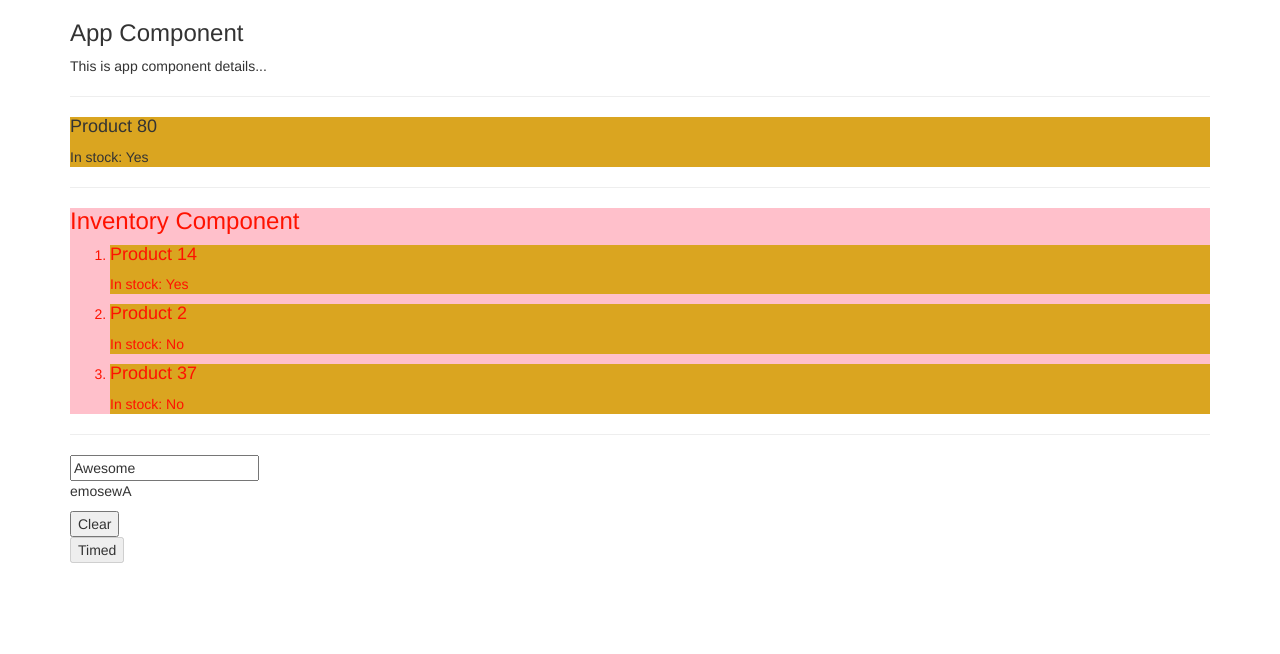
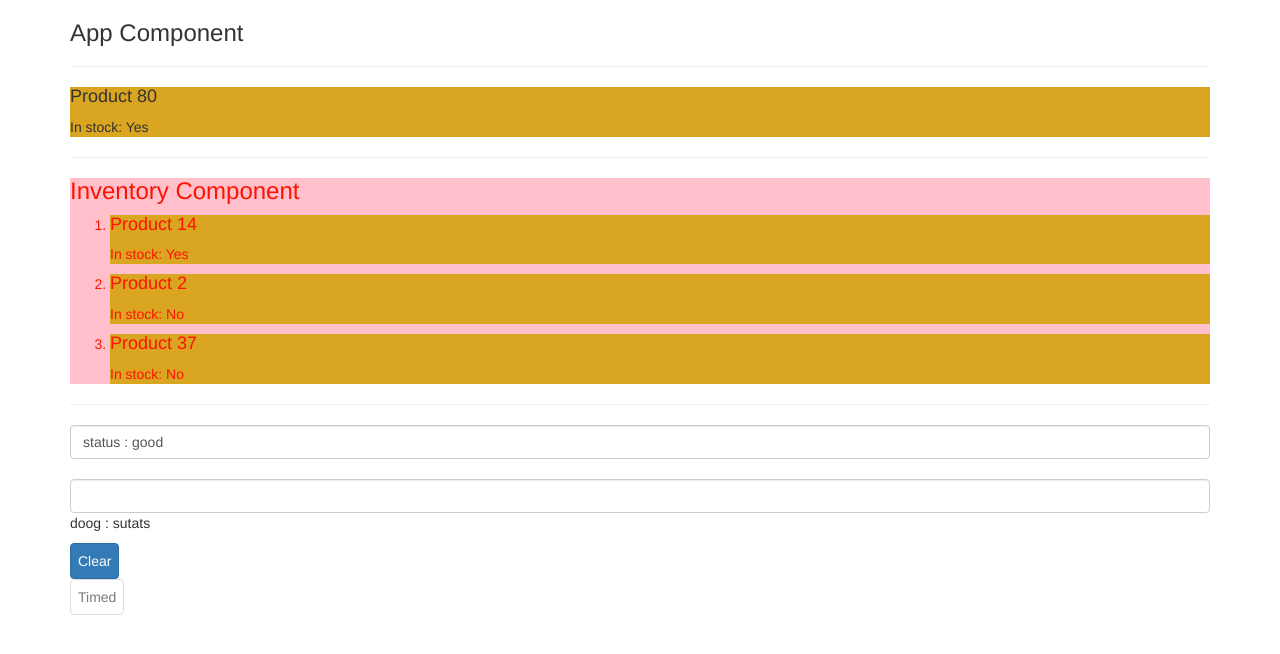
Before and after one commit to ChiefTwoPencils/ng-train-isinc, an Angular app: page / in a window 1280 px wide. Shown: the top 654 px of the page. Built offline with nearby package versions, Linux system fonts and the light colour scheme.

Commit message:
binding things

```diff
--- a/src/app/app.component.html
+++ b/src/app/app.component.html
@@ -22,13 +22,13 @@
   <div class="row">
     <div class="col-xs-12">
       <h3>App Component</h3>
-      <p>This is app component details...</p>
+      <p>{{content}}</p>
       <hr/>
       <app-product></app-product>
       <hr>
       <app-inventory></app-inventory>
       <hr>
-      <app-tuesday></app-tuesday>
+      <app-tuesday [status]="appStatus" (parEvent)="onTuesdayUpdate($event)"></app-tuesday>
     </div>
   </div>
 </div>
--- a/src/app/app.component.ts
+++ b/src/app/app.component.ts
@@ -7,4 +7,10 @@ import { Component } from '@angular/core';
 })
 export class AppComponent {
   title = 'my-first-app';
+  appStatus = "status : good";
+  content: string;
+
+  onTuesdayUpdate(event: Object) {
+    this.content = Object.keys(event).join('<b/>');
+  }
 }
--- a/src/app/tuesday/tuesday.component.css
+++ b/src/app/tuesday/tuesday.component.css
@@ -0,0 +1,3 @@
+button {
+    padding: 0.5em;
+}
--- a/src/app/tuesday/tuesday.component.html
+++ b/src/app/tuesday/tuesday.component.html
@@ -1,6 +1,7 @@
 <div>
-  <input type="text" [(ngModel)]='status' />
+  <input class="form-control" type="text" [(ngModel)]='status' /> <br>
+  <input class="form-control" type="text" (input)='onInputUpdate()' />
   <p>{{status.split('').reverse().join('')}}</p>
-  <button (click)="handle()">Clear</button> <br>
-  <button [disabled]="buttonDisabled">Timed</button>
+  <button class="btn btn-primary" (click)="handle()">Clear</button> <br>
+  <button class="btn btn-default" [disabled]="buttonDisabled">Timed</button>
 </div>
--- a/src/app/tuesday/tuesday.component.ts
+++ b/src/app/tuesday/tuesday.component.ts
@@ -1,4 +1,4 @@
-import { Component, OnInit } from '@angular/core';
+import { Component, Input, OnInit, Output, EventEmitter } from '@angular/core';
 
 @Component({
   selector: 'app-tuesday',
@@ -7,14 +7,21 @@ import { Component, OnInit } from '@angular/core';
 })
 export class TuesdayComponent implements OnInit {
 
-  status: string;
+  @Input() status: string;
+  @Output() parEvent = new EventEmitter();
   buttonDisabled: boolean;
   constructor() {
     this.status = 'Awesome';
   }
 
   handle() {
+    this.parEvent.emit();
     this.status = '';
+
+  }
+
+  onInputUpdate() {
+    console.log('text entered in text box.');
   }
 
   ngOnInit() {
```
